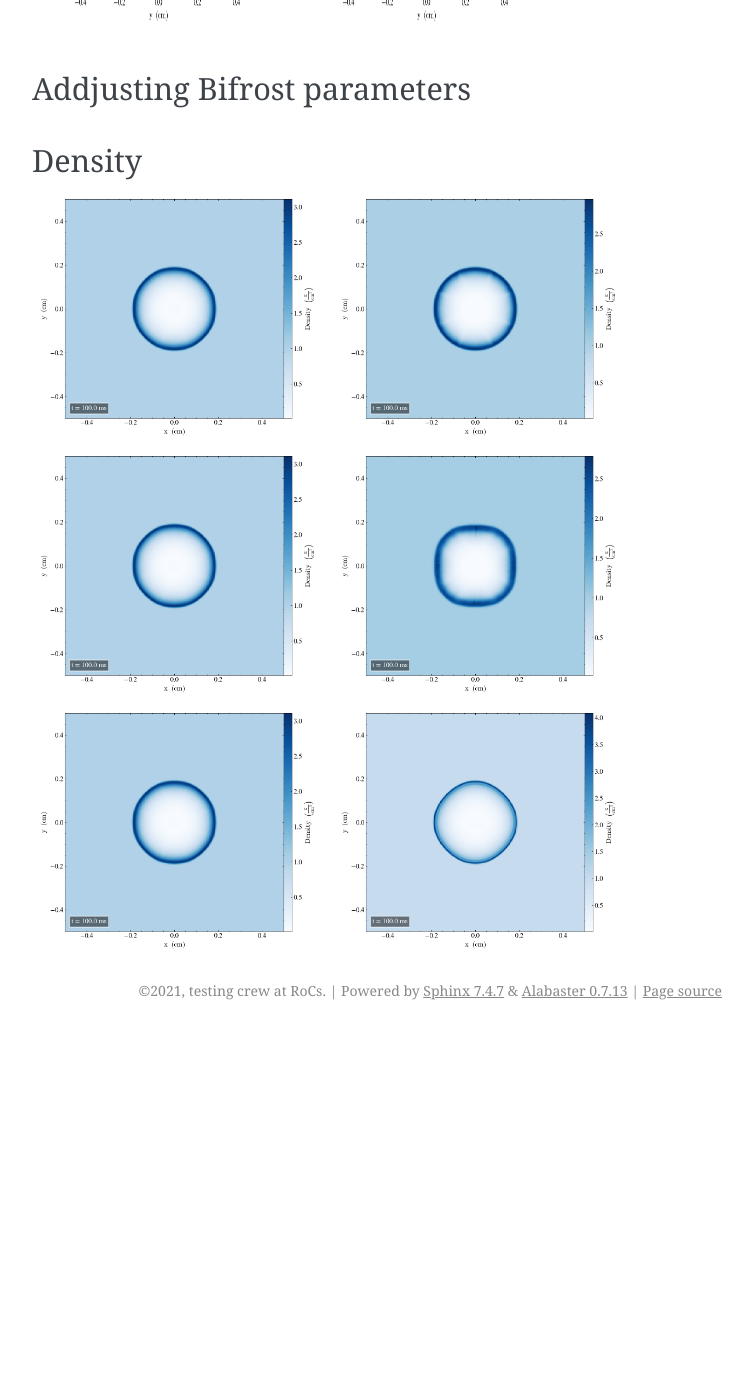
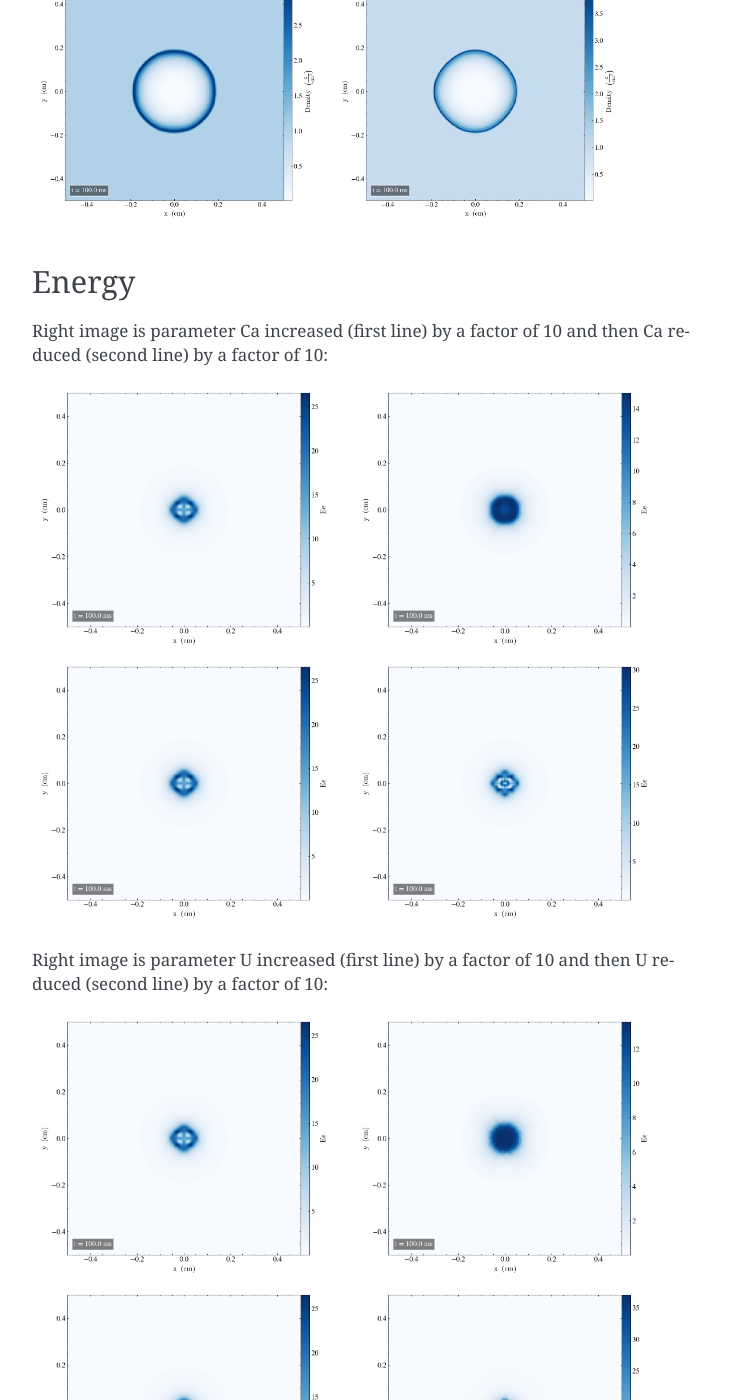
Before and after one commit to guadabsb15/summer_2021_report, a Sphinx documentation site: the page built from docs/source/sedov.rst, in a window 1280 px wide and 1400 px high, scrolled down 5576 px. Shown: the whole window, without its empty margins (388-1141 px from the left). Built offline with Sphinx 7.4.7, drawn with Linux system fonts in a browser that asks for light colours; before the commit the page ends 6606 px from its top, so only the background shows below that; some of the changed text lies outside the part shown.

Commit message:
Added images for energy and velocity magnitude when addusting bifrost parameters

```diff
--- a/docs/source/sedov.rst
+++ b/docs/source/sedov.rst
@@ -86,58 +86,46 @@
 First for the xy-plane:
 
 .. image:: images_sedov_bifrost/density_sedov_bifrost_xy_0.png
-    :scale: 40 %
-    :width: 100 %
+    :width: 48 %
 .. image:: images_sedov_bifrost/density_sedov_bifrost_xy_10.png
-    :scale: 40 %
-    :width: 100 %
+    :width: 48 %
 
 Then for the xz-plane:
 
 .. image:: images_sedov_bifrost/density_sedov_bifrost_xz_0.png
-    :scale: 40 %
-    :width: 100 %
+    :width: 48 %
 .. image:: images_sedov_bifrost/density_sedov_bifrost_xz_10.png
-    :scale: 40 %
-    :width: 100 %
+    :width: 48 %
 
 And lastly for yz-plane
 
 .. image:: images_sedov_bifrost/density_sedov_bifrost_yz_0.png
-    :scale: 40 %
-    :width: 100 %
+    :width: 48 %
 .. image:: images_sedov_bifrost/density_sedov_bifrost_yz_10.png
-    :scale: 40 %
-    :width: 100 %
+    :width: 48 %
 
 Energy
 ------
 xy:
 
 .. image:: images_sedov_bifrost/ee_sedov_bifrost_xy_0.png
-    :scale: 40 %
-    :width: 100 %
+    :width: 48 %
 .. image:: images_sedov_bifrost/ee_sedov_bifrost_xy_10.png
-    :scale: 40 %
-    :width: 100 %
+    :width: 48 %
 
 xz:
 
 .. image:: images_sedov_bifrost/ee_sedov_bifrost_xz_0.png
-    :scale: 40 %
-    :width: 100 %
+    :width: 48 %
 .. image:: images_sedov_bifrost/ee_sedov_bifrost_xz_10.png
-    :scale: 40 %
-    :width: 100 %
+    :width: 48 %
 
 yz:
 
 .. image:: images_sedov_bifrost/ee_sedov_bifrost_yz_0.png
-    :scale: 40 %
-    :width: 100 %
+    :width: 48 %
 .. image:: images_sedov_bifrost/ee_sedov_bifrost_yz_10.png
-    :scale: 40 %
-    :width: 100 %
+    :width: 48 %
 
 
 Velocity magnitude
@@ -145,48 +133,170 @@
 xy:
 
 .. image:: images_sedov_bifrost/velocity_magnitude_sedov_bifrost_xy_0.png
-    :scale: 40 %
-    :width: 100 %
+    :width: 48 %
 .. image:: images_sedov_bifrost/velocity_magnitude_sedov_bifrost_xy_10.png
-    :scale: 40 %
-    :width: 100 %
+    :width: 48 %
 
 xz:
 
 .. image:: images_sedov_bifrost/velocity_magnitude_sedov_bifrost_xz_0.png
-    :scale: 40 %
-    :width: 100 %
+    :width: 48 %
 .. image:: images_sedov_bifrost/velocity_magnitude_sedov_bifrost_xz_10.png
-    :scale: 40 %
-    :width: 100 %
+    :width: 48 %
 
 yz:
 
 .. image:: images_sedov_bifrost/velocity_magnitude_sedov_bifrost_yz_0.png
-    :scale: 40 %
-    :width: 100 %
+    :width: 48 %
 .. image:: images_sedov_bifrost/velocity_magnitude_sedov_bifrost_yz_10.png
-    :scale: 40 %
-    :width: 100 %
+    :width: 48 %
 
 Addjusting Bifrost parameters
 -----------------------------
 
 Density
 -------
+Right image is Ca increased by a factor of 10:
 
 .. image:: images_sedov_bifrost/density_sedov_bifrost_xy_10.png
     :width: 45 %
 .. image:: images_sedov_bifrost/density_sedov_bifrost_xy_increase10_Ca_10.png
     :width: 45 %
 
+Right image is U increased by a factor of 10:
 
 .. image:: images_sedov_bifrost/density_sedov_bifrost_xy_10.png
     :width: 45 %
 .. image:: images_sedov_bifrost/density_sedov_bifrost_xy_increase10_U_10.png
     :width: 45 %
 
+Right image is U reduced by a factor of 10:
+
 .. image:: images_sedov_bifrost/density_sedov_bifrost_xy_10.png
     :width: 45 %
 .. image:: images_sedov_bifrost/density_sedov_bifrost_xy_decrease10_U_10.png
     :width: 45 %
+
+
+Energy
+------
+
+Right image is parameter Ca increased (first line) by a factor of 10 and then Ca reduced (second line) by a factor of 10:
+
+.. image:: images_sedov_bifrost/ee_sedov_bifrost_xy_10.png
+    :width: 48 %
+.. image:: images_sedov_bifrost/ee_sedov_bifrost_xy_increase10_Ca_10.png
+    :width: 48 %
+
+
+.. image:: images_sedov_bifrost/ee_sedov_bifrost_xy_10.png
+    :width: 48 %
+.. image:: images_sedov_bifrost/ee_sedov_bifrost_xy_decrease10_Ca_10.png
+    :width: 48 %
+
+
+Right image is parameter U increased (first line) by a factor of 10 and then U reduced (second line) by a factor of 10:
+
+.. image:: images_sedov_bifrost/ee_sedov_bifrost_xy_10.png
+    :width: 48 %
+.. image:: images_sedov_bifrost/ee_sedov_bifrost_xy_increase10_U_10.png
+    :width: 48 %
+
+.. image:: images_sedov_bifrost/ee_sedov_bifrost_xy_10.png
+    :width: 48 %
+.. image:: images_sedov_bifrost/ee_sedov_bifrost_xy_decrease10_U_10.png
+    :width: 48 %
+
+
+Right image is parameter d increased (first line) by a factor of 10 and then d reduced (second line) by a factor of 10:
+
+.. image:: images_sedov_bifrost/ee_sedov_bifrost_xy_10.png
+    :width: 48 %
+.. image:: images_sedov_bifrost/ee_sedov_bifrost_xy_increase10_d_10.png
+    :width: 48 %
+
+.. image:: images_sedov_bifrost/ee_sedov_bifrost_xy_10.png
+    :width: 48 %
+.. image:: images_sedov_bifrost/ee_sedov_bifrost_xy_decrease10_d_10.png
+    :width: 48 %
+
+Right image is parameter e increased (first line) by a factor of 10 and then e reduced (second line) by a factor of 10:
+
+.. image:: images_sedov_bifrost/ee_sedov_bifrost_xy_10.png
+    :width: 48 %
+.. image:: images_sedov_bifrost/ee_sedov_bifrost_xy_increase10_e_10.png
+    :width: 48 %
+
+.. image:: images_sedov_bifrost/ee_sedov_bifrost_xy_10.png
+    :width: 48 %
+.. image:: images_sedov_bifrost/ee_sedov_bifrost_xy_decrease10_e_10.png
+    :width: 48 %
+
+Right image is parameter Uv increased by a factor of 10:
+
+.. image:: images_sedov_bifrost/ee_sedov_bifrost_xy_10.png
+    :width: 48 %
+.. image:: images_sedov_bifrost/ee_sedov_bifrost_xy_increase10_Uv_10.png
+    :width: 48 %
+
+
+Velocity magnitude
+------------------
+
+Right image is parameter Ca increased (first line) by a factor of 10 and then Ca reduced (second line) by a factor of 10:
+
+.. image:: images_sedov_bifrost/velocity_magnitude_sedov_bifrost_xy_10.png
+    :width: 48 %
+.. image:: images_sedov_bifrost/velocity_magnitude_sedov_bifrost_xy_increase10_Ca_10.png
+    :width: 48 %
+
+
+.. image:: images_sedov_bifrost/velocity_magnitude_sedov_bifrost_xy_10.png
+    :width: 48 %
+.. image:: images_sedov_bifrost/velocity_magnitude_sedov_bifrost_xy_decrease10_Ca_10.png
+    :width: 48 %
+
+
+Right image is parameter U increased (first line) by a factor of 10 and then U reduced (second line) by a factor of 10:
+
+.. image:: images_sedov_bifrost/velocity_magnitude_sedov_bifrost_xy_10.png
+    :width: 48 %
+.. image:: images_sedov_bifrost/velocity_magnitude_sedov_bifrost_xy_increase10_U_10.png
+    :width: 48 %
+
+.. image:: images_sedov_bifrost/velocity_magnitude_sedov_bifrost_xy_10.png
+    :width: 48 %
+.. image:: images_sedov_bifrost/velocity_magnitude_sedov_bifrost_xy_decrease10_U_10.png
+    :width: 48 %
+
+
+Right image is parameter d increased (first line) by a factor of 10 and then d reduced (second line) by a factor of 10:
+
+.. image:: images_sedov_bifrost/velocity_magnitude_sedov_bifrost_xy_10.png
+    :width: 48 %
+.. image:: images_sedov_bifrost/velocity_magnitude_sedov_bifrost_xy_increase10_d_10.png
+    :width: 48 %
+
+.. image:: images_sedov_bifrost/velocity_magnitude_sedov_bifrost_xy_10.png
+    :width: 48 %
+.. image:: images_sedov_bifrost/velocity_magnitude_sedov_bifrost_xy_decrease10_d_10.png
+    :width: 48 %
+
+Right image is parameter e increased (first line) by a factor of 10 and then e reduced (second line) by a factor of 10:
+
+.. image:: images_sedov_bifrost/velocity_magnitude_sedov_bifrost_xy_10.png
+    :width: 48 %
+.. image:: images_sedov_bifrost/velocity_magnitude_sedov_bifrost_xy_increase10_e_10.png
+    :width: 48 %
+
+.. image:: images_sedov_bifrost/velocity_magnitude_sedov_bifrost_xy_10.png
+    :width: 48 %
+.. image:: images_sedov_bifrost/velocity_magnitude_sedov_bifrost_xy_decrease10_e_10.png
+    :width: 48 %
+
+Right image is parameter Uv increased by a factor of 10:
+
+.. image:: images_sedov_bifrost/velocity_magnitude_sedov_bifrost_xy_10.png
+    :width: 48 %
+.. image:: images_sedov_bifrost/velocity_magnitude_sedov_bifrost_xy_increase10_Uv_10.png
+    :width: 48 %
```
